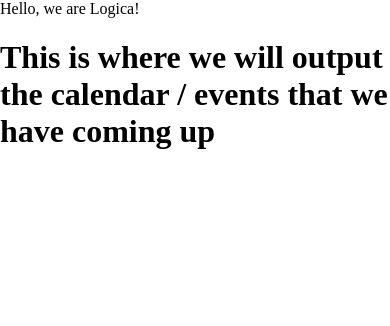
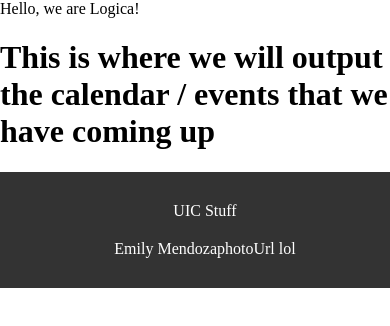
Before and after one commit to emoral435/LOGICA, a React (Vite) app in the folder frontend/: page /events in a window 390 px wide. Shown: the top 326 px of the page. Built offline with nearby package versions, Linux system fonts and the light colour scheme.

Commit message:
Moving to work on react-redux and theme provider stuff

```diff
--- a/frontend/src/App.tsx
+++ b/frontend/src/App.tsx
@@ -1,4 +1,5 @@
 import { Routes, Route } from 'react-router-dom';
+import Footer from './components/Footer';
 
 function App() {
 
@@ -11,6 +12,7 @@ function App() {
         <Route path="/connect" element={<h1>This is where you connect with us and give us money muahahaha</h1>} />
         <Route path="/events" element={<h1>This is where we will output the calendar / events that we have coming up</h1>} />
       </Routes>
+      <Footer presName="Emily Mendoza" presPhoto="photoUrl lol"/>
     </>
   )
 }
--- a/frontend/src/components/Footer.tsx
+++ b/frontend/src/components/Footer.tsx
@@ -1,7 +1,15 @@
+interface FooterProps {
+presName : string,
+presPhoto: string,
+}
 
-const Footer = () => {
+
+const Footer = ({presName, presPhoto}:FooterProps) => {
   return (
-    <div>to help with the merge lol</div>
+    <footer id="footer-container">
+      <section className="container UIC-Content">UIC Stuff</section>
+      <section className="container president-content">{presName}{presPhoto}</section>
+    </footer>
   )
 }
 
--- a/frontend/src/index.css
+++ b/frontend/src/index.css
@@ -2,3 +2,35 @@ body {
 	display: block;
 	margin: 0px;
 }
+
+/* SECTION for the footer */
+
+#footer-container {
+	background-color: #333;
+	color: #fff;
+	padding: 20px;
+	display: flex;
+	justify-content: space-between;
+}
+
+/* Style for each container inside the footer */
+#footer-container .container {
+	flex: 1;
+	padding: 10px;
+	text-align: center;
+  }
+
+  /* Media query for screens smaller than 768px (adjust the breakpoint as needed) */
+  @media (max-width: 768px) {
+	#footer-container {
+	  flex-direction: column; /* Change to a vertical layout */
+	}
+
+	/* Reset the flex property for vertical layout */
+	#footer-container .container {
+	  flex: none;
+	  width: 100%;
+	}
+  }
+
+  /* !SECTION for the footer */
```
